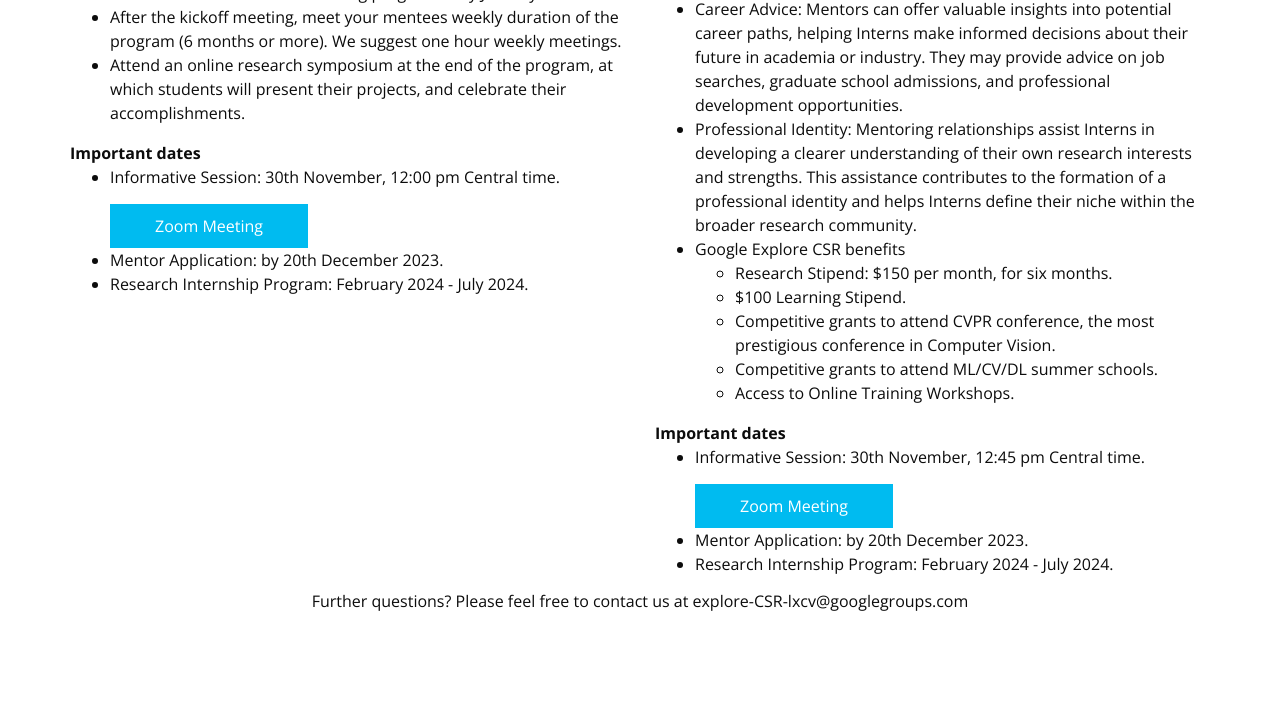
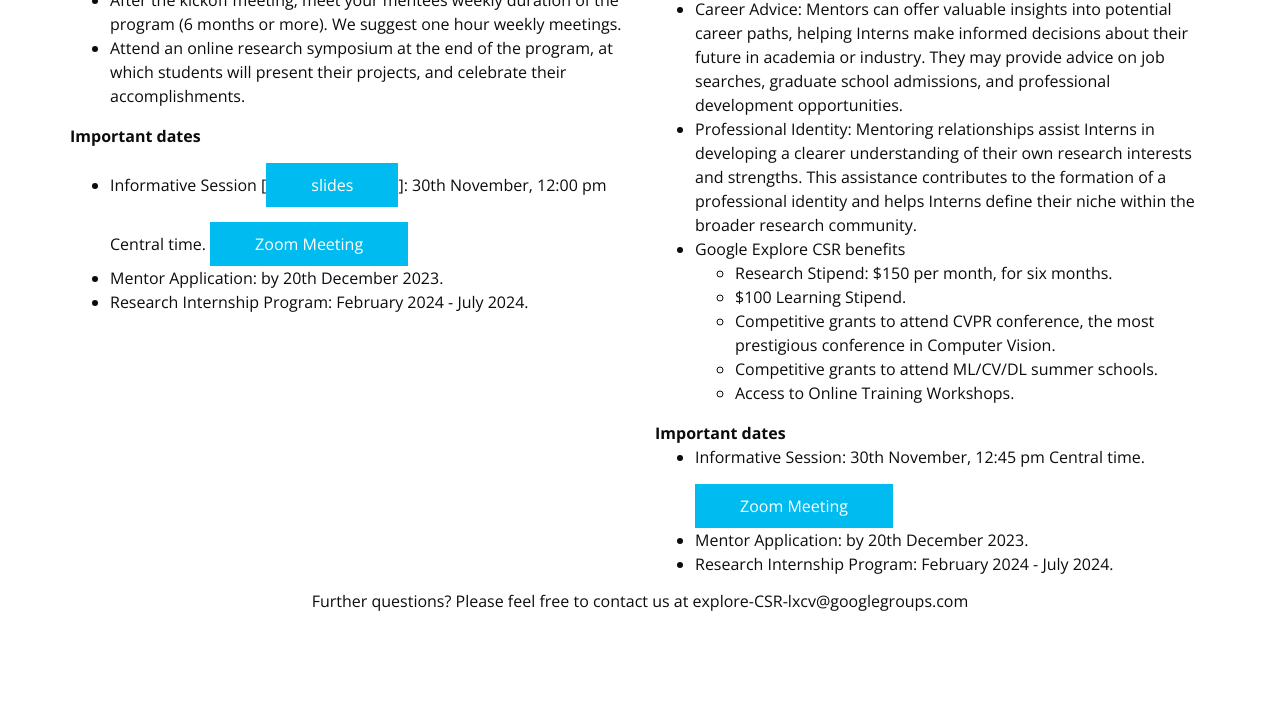
Before and after one commit to LatinResearchProgram/GoogleExploreCSR, a plain HTML site: page about/index.html in a window 1280 px wide. Shown: the part 2119-2826 px from the top of the page. Drawn offline with nearby package versions, Linux system fonts and the light colour scheme.

Commit message:
Update index.html

```diff
--- a/about/index.html
+++ b/about/index.html
@@ -154,7 +154,7 @@
 
             <b>Important dates</b>
             <ul>
-            <li>Informative Session: 30th November, 12:00 pm Central time. <a href="https://weber.zoom.us/j/95532718186">Zoom Meeting</a>
+            <li>Informative Session [<a href="https://github.com/LatinResearchProgram/GoogleExploreCSR/blob/main/files/informative_session.pdf">slides</a>]: 30th November, 12:00 pm Central time. <a href="https://weber.zoom.us/j/95532718186">Zoom Meeting</a>
             <li>Mentor Application: by 20th December 2023.
             <li>Research Internship Program:  February 2024 - July 2024.
             </ul>
```
